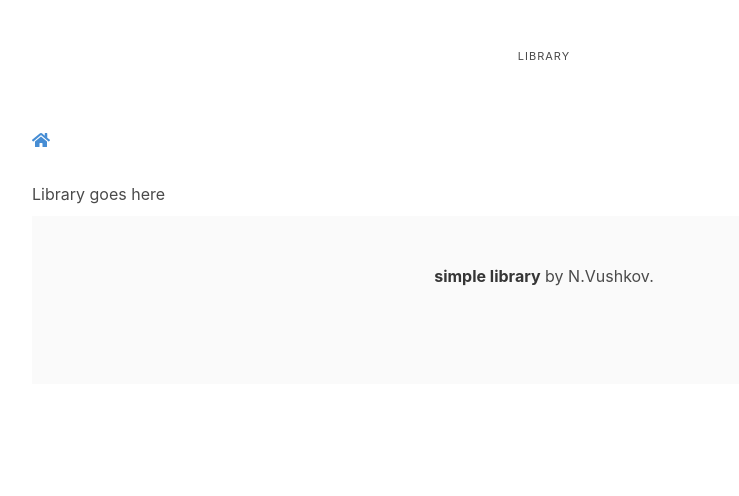
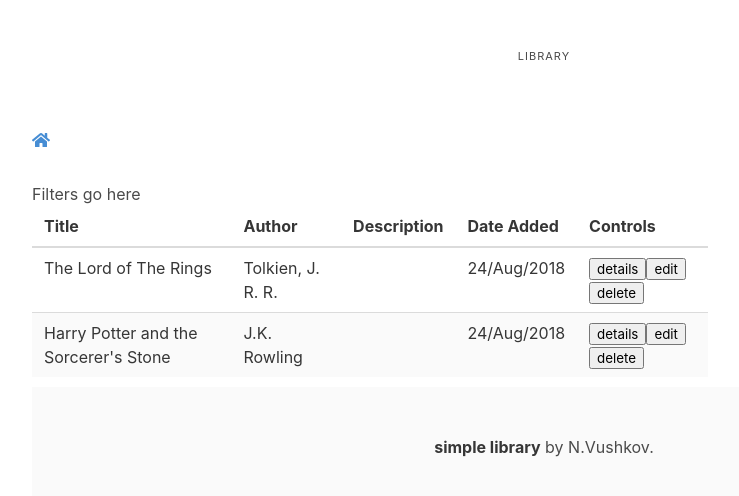
Before and after one commit to bateshot/libraray, a React app: page / in a window 1280 px wide. Shown: the top 496 px of the page, without its empty margins (96-835 px from the left). Built offline with nearby package versions, Linux system fonts and the light colour scheme; the HTML template or start-up script is replaced by a standard one.

Commit message:
books list, book row and preset books

```diff
--- a/package.json
+++ b/package.json
@@ -37,6 +37,7 @@
     "i": "^0.3.6",
     "isbn-validate": "^1.0.3",
     "lodash": "^4.17.10",
+    "moment": "^2.22.2",
     "npm": "^6.3.0",
     "query-string": "^6.1.0",
     "react": "^16.4.1",
--- a/src/api/books.js
+++ b/src/api/books.js
@@ -1,4 +1,5 @@
-import Book from "../model/Book";
+import Book from '../model/Book'
+import presetBooks from './presetBooks'
 
 function _saveToLocalStorage (books) {
     localStorage.setItem('books', JSON.stringify(books))
@@ -10,7 +11,24 @@ function _getFromLocalStorage () {
     return JSON.parse(books).map(book => new Book(book))
 }
 
+function _fillInitialBooks () {
+    const shouldSkip = localStorage.getItem('shouldSkip')
+
+    if (shouldSkip) return
+
+    localStorage.setItem('shouldSkip', 'yes')
+
+    const books = [
+        new Book(presetBooks[0]),
+        new Book(presetBooks[1]),
+    ]
+
+    _saveToLocalStorage(books)
+}
+
 export function getBooks(){
+    if (!_getFromLocalStorage().length) _fillInitialBooks()
+
     return Promise.resolve(_getFromLocalStorage())
 }
 
--- /dev/null
+++ b/src/api/presetBooks.js
@@ -0,0 +1,16 @@
+export default [
+    {
+        isbn: '978-0544003415',
+        title: 'The Lord of The Rings',
+        author: 'Tolkien, J. R. R.',
+        description: 'One Ring to rule them all, One Ring to find them, One Ring to bring them all and in the darkness bind them. In ancient times the Rings of Power were crafted by the Elven - smiths, and Sauron, the Dark Lord, forged the One Ring, filling it with his own power so that he could rule all others.But the One Ring was taken from him, and though he sought it throughout Middle-earth, it remained lost to him.After many ages it fell by chance into the hands of the hobbit Bilbo Baggins.',
+        date: Date.now().valueOf(),
+    },
+    {
+        isbn:'',
+        title: 'Harry Potter and the Sorcerer\'s Stone',
+        author: 'J.K. Rowling',
+        description: 'Harry Potter has no idea how famous he is. That\'s because he\'s being raised by his miserable aunt and uncle who are terrified Harry will learn that he\'s really a wizard, just as his parents were.But everything changes when Harry is summoned to attend an infamous school for wizards, and he begins to discover some clues about his illustrious birthright.From the surprising way he is greeted by a lovable giant, to the unique curriculum and colorful faculty at his unusual school, Harry finds himself drawn deep inside a mystical world he never knew existed and closer to his own noble destiny.',
+        date: Date.now().valueOf(),
+    },
+]
--- /dev/null
+++ b/src/components/Book.js
@@ -0,0 +1,27 @@
+import React from 'react'
+import moment from 'moment'
+
+const Book = ( {book, deleteBook, editBook} ) => {
+    const shouldDelete = () => {
+        const agree = confirm(`Do you wish to delete "${book.title}"`)
+        if (agree) {
+            deleteBook.bind(null, book.isbn)
+        }
+    }
+
+    return (
+        <tr>
+            <td>{book.title}</td>
+            <td>{book.author}</td>
+            <td>{book.desctiption}</td>
+            <td>{moment(book.date).format('DD/MMM/YYYY')}</td>
+            <td>
+                <button>details</button>
+                <button onClick={editBook.bind(null, book.isbn)}>edit</button>
+                <button onClick={shouldDelete}>delete</button>
+            </td>
+        </tr>
+    )
+}
+
+export default Book
--- a/src/pages/Library.js
+++ b/src/pages/Library.js
@@ -1,11 +1,53 @@
 import React from 'react'
+import Book from '../components/Book'
+import { getBooks } from '../api/books'
 
 export default class Library extends React.Component {
+    constructor (props) {
+        super(props)
+
+        this.state = {
+            books: []
+        }
+    }
+
+    componentDidMount () {
+        getBooks().then(books => {
+            this.setState({ books })
+        })
+    }
+
     render () {
         return (
             <div className="main">
-                <h1>Library goes here</h1>
+                <h1>Filters go here</h1>
+                { this.renderBooks() }
             </div>
         )
     }
+
+    renderBooks () {
+        const {books} = this.state
+
+        return (
+            <table className="table is-striped">
+                <thead>
+                    <tr>
+                        <th>Title</th>
+                        <th>Author</th>
+                        <th>Description</th>
+                        <th>Date Added</th>
+                        <th>Controls</th>
+                    </tr>
+                </thead>
+                <tbody>
+                    {books.map(book => (<Book
+                        key={book.isbn}
+                        book={book}
+                        deleteBook={()=>{}}
+                        editBook = {()=>{}} />))}
+                </tbody>
+            </table>
+        )
+    }
 }
```
Also changed, not shown: 2 other files (tests, documents, lock files or other folders).
